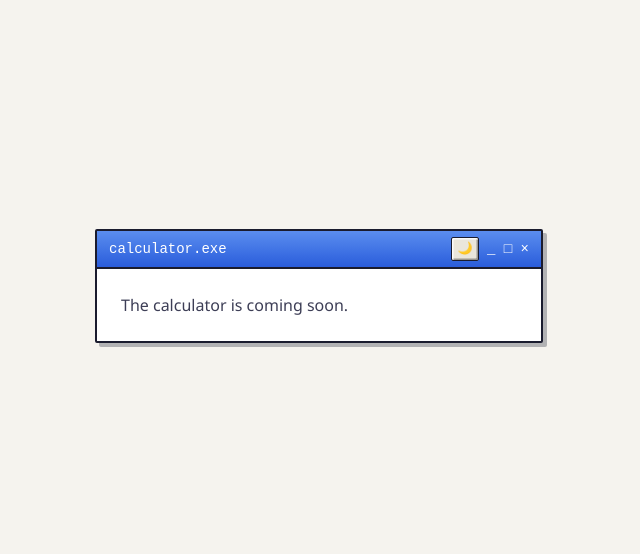
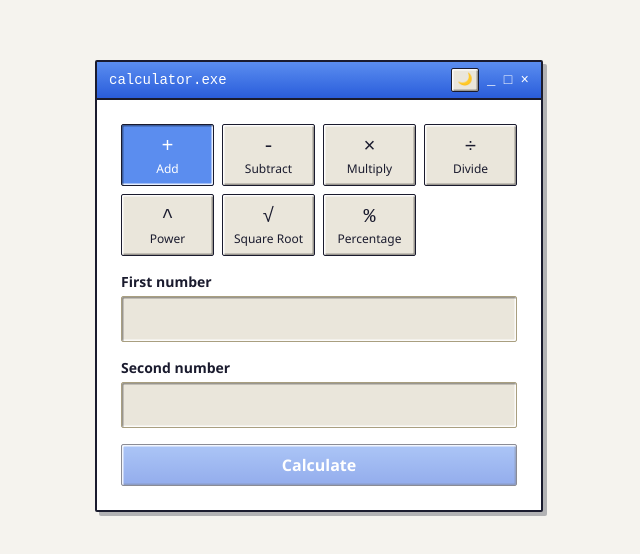
Before and after one commit to tamagochi-descompuesto1/simple-calculator, a React (Vite) app in the folder frontend/: page / in a window 1280 px wide. Shown: the part 114-668 px from the top of the page, without its empty margins (321-961 px from the left). Built offline with nearby package versions, Linux system fonts and the light colour scheme; no server answers.

Commit message:
feat(frontend): show the calculator in App

```diff
--- a/frontend/src/App.tsx
+++ b/frontend/src/App.tsx
@@ -1,3 +1,4 @@
+import { Calculator } from './components/Calculator'
 import { ThemeToggle } from './components/ThemeToggle'
 import { Window } from './components/Window'
 import { useTheme } from './hooks/useTheme'
@@ -11,7 +12,7 @@ function App() {
         title="calculator.exe"
         actions={<ThemeToggle theme={theme} onToggle={toggleTheme} />}
       >
-        <p className="text-ink-soft">The calculator is coming soon.</p>
+        <Calculator />
       </Window>
     </main>
   )
```
Also changed, not shown: 1 other file (tests, documents, lock files or other folders).
